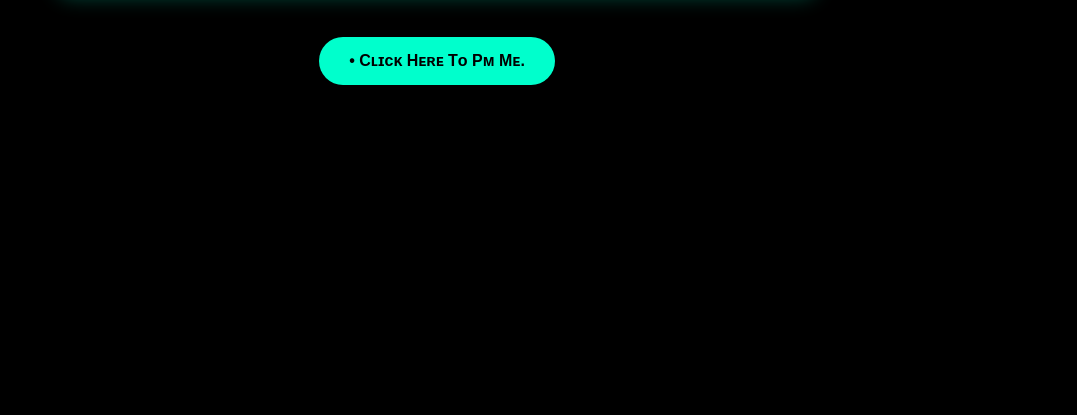
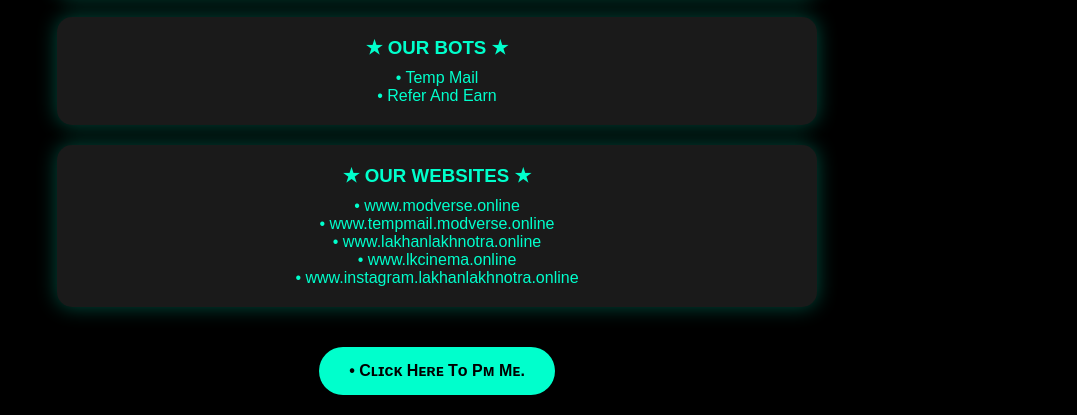
Before and after one commit to Lakhanahir9499/about, a plain HTML site: page welcome.html in a window 1280 px wide. Shown: the part 887-1302 px from the top of the page, without its empty margins (203-1280 px from the left). Before the commit the page ends 992 px from the top, so only its background shows below. Drawn offline with nearby package versions, Linux system fonts and the light colour scheme.

Commit message:
Update welcome.html

```diff
--- a/welcome.html
+++ b/welcome.html
@@ -57,6 +57,21 @@
                  <p><a href="https://t.me/modverse_online" target="_blank">MODVERSE</a></p>
             </div>
 
+            <div class="info-box animate-box">
+                <h3>★ OUR BOTS ★</h3>
+                <p><a href="https://t.me/Temp_mail_free_robot" target="_blank">• Temp Mail</a></p>
+                <p><a href="https://t.me/Refer_andearnrobot" target="_blank">• Refer And Earn</a></p>
+            </div>
+
+            <div class="info-box animate-box">
+                <h3>★ OUR WEBSITES ★</h3>
+                <p><a href="https://www.modverse.online/" target="_blank">• www.modverse.online</a></p>
+                <p><a href="https://tempmail.modverse.online/" target="_blank">• www.tempmail.modverse.online</a></p>
+                <p><a href="https://lakhanlakhnotra.online/" target="_blank">• www.lakhanlakhnotra.online</a></p>
+                <p><a href="https://www.lkcinema.online/" target="_blank">• www.lkcinema.online</a></p>
+                <p><a href="https://www.instagram.lakhanlakhnotra.online/" target="_blank">• www.instagram.lakhanlakhnotra.online</a></p>
+            </div>
+
             <a href="https://t.me/Lakhan_Lakhnotra" target="_blank" class="pm-btn">• Cʟɪᴄᴋ Hᴇʀᴇ Tᴏ Pᴍ Mᴇ.</a>
         </div>
         <button id="sound-btn" class="sound-btn animate-pulse">» Eɴᴀʙʟᴇ Sᴏᴜɴᴅ «</button>
```
